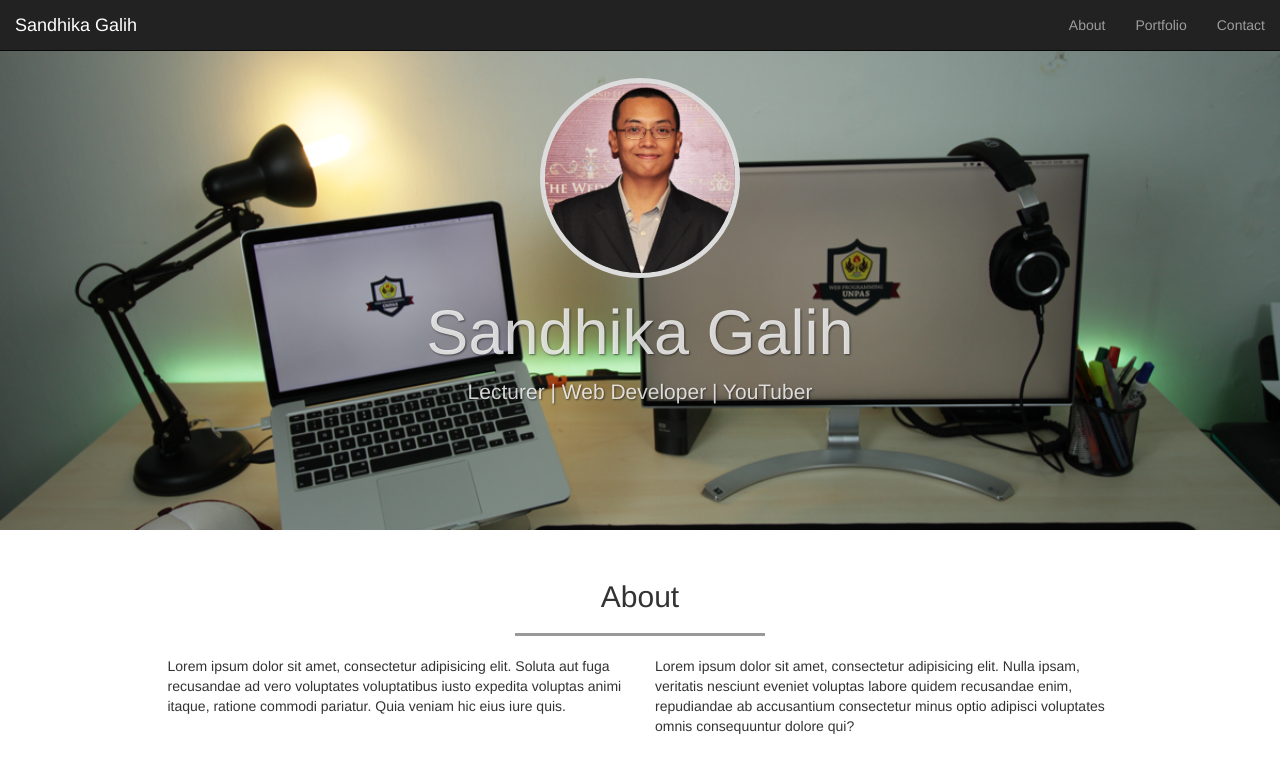
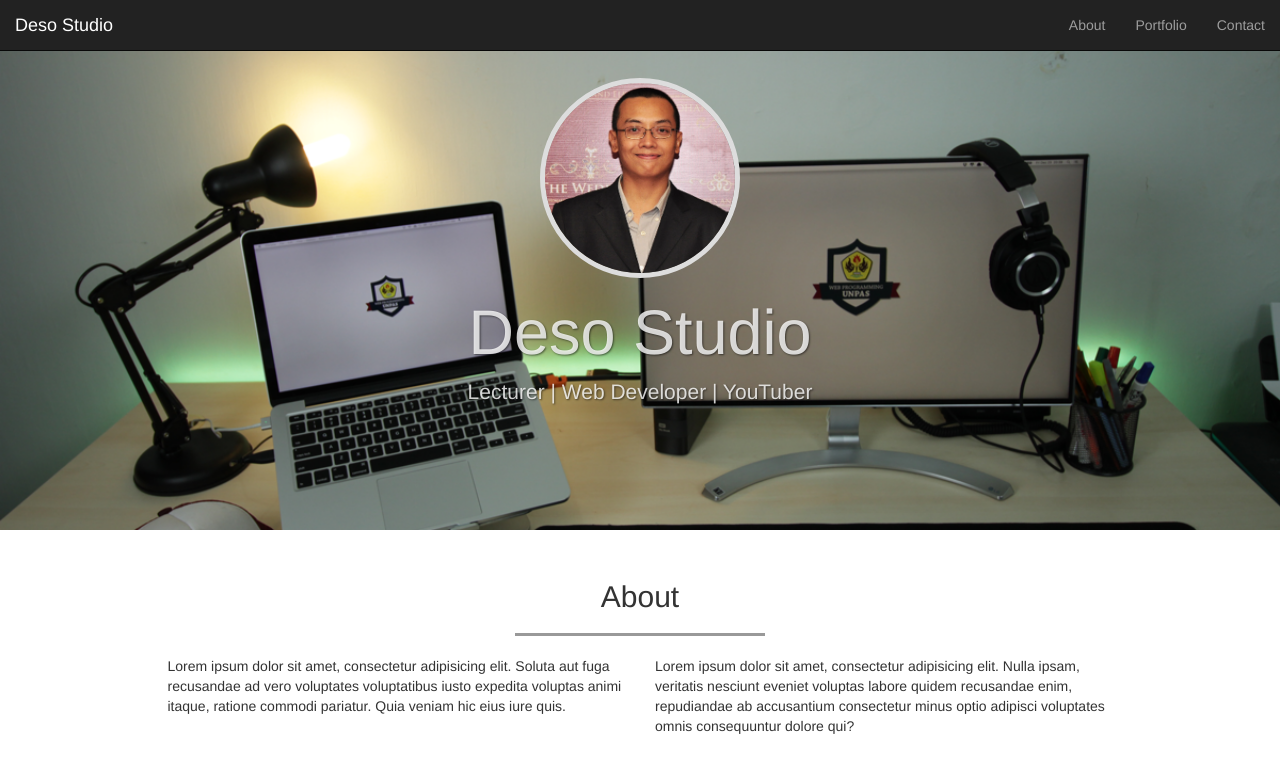
Before and after one commit to desostudio/parallax-website, a plain HTML site: page index.html in a window 1280 px wide. Shown: the top 772 px of the page. Drawn offline with Linux system fonts and the light colour scheme.

Commit message:
Merubah judul website

```diff
--- a/index.html
+++ b/index.html
@@ -31,7 +31,7 @@
             <span class="icon-bar"></span>
           </button>
 
-          <a href="#home" class="navbar-brand page-scroll">Sandhika Galih</a>
+          <a href="#home" class="navbar-brand page-scroll">Deso Studio</a>
         </div>
 
 
@@ -50,7 +50,7 @@
     <!-- jumbotron -->
     <div class="jumbotron text-center">
       <img src="img/sandhika.png" class="img-circle">
-      <h1>Sandhika Galih</h1>
+      <h1>Deso Studio</h1>
       <p>Lecturer | Web Developer | YouTuber</p>
     </div>
     <!-- akhir jumbotron -->
```
